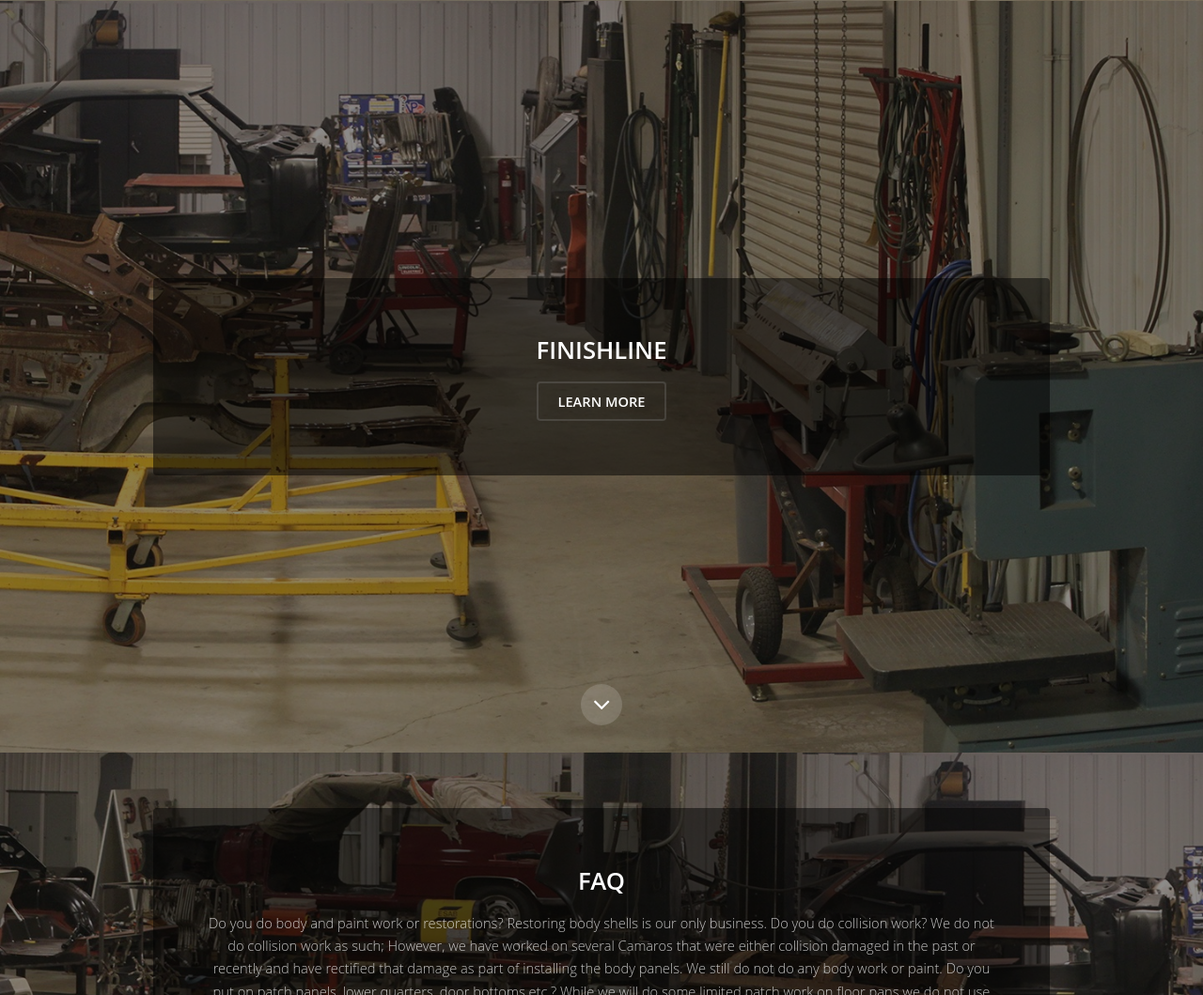
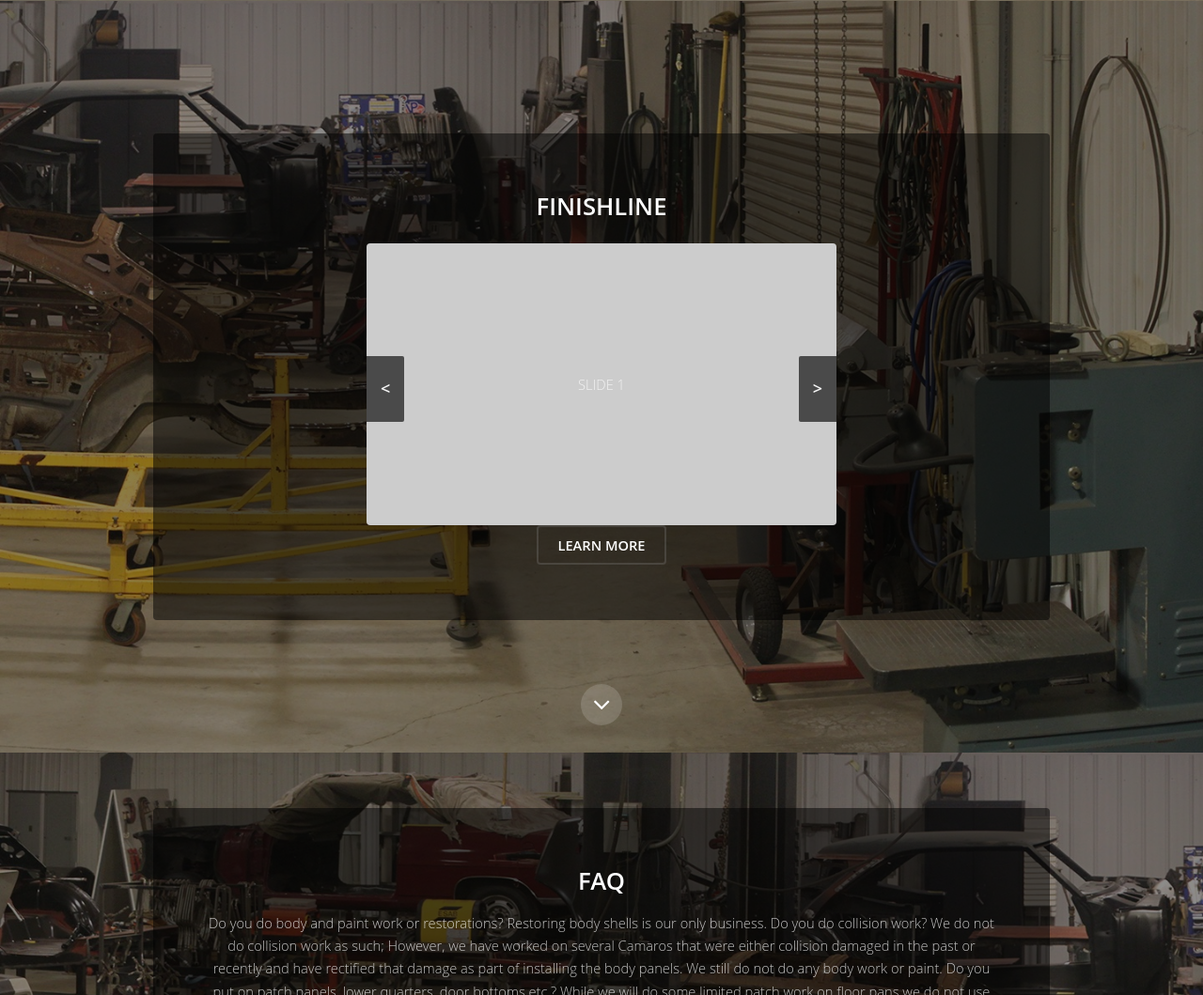
Before and after one commit to bgronback/NewAmdSite, a plain HTML site: page src/main/resources/static/index.html in a window 1280 px wide. Shown: the part 3199-4258 px from the top of the page at 94% size. Drawn offline with Linux system fonts and the light colour scheme; a web font is replaced by a local one.

Commit message:
https://github.com/bgronback/NewAmdSite/issues/6 menu links to section ID (TODO rest of them) https://github.com/bgronback/NewAmdSite/issues/5 beginnnings of left/right paging for FAQ and FinishLine (needs styling & content)

```diff
--- a/src/main/resources/static/assets/css/main.css
+++ b/src/main/resources/static/assets/css/main.css
@@ -1,6 +1,74 @@
 @charset "UTF-8";
 @import url(font-awesome.min.css);
 @import url("https://fonts.googleapis.com/css?family=Marmelad");
+
+
+
+#slider {
+	position: relative;
+	overflow: hidden;
+	margin: 20px auto 0 auto;
+	border-radius: 4px;
+}
+
+#slider ul {
+	position: relative;
+	margin: 0;
+	padding: 0;
+	height: 200px;
+	list-style: none;
+}
+
+#slider ul li {
+	position: relative;
+	display: block;
+	float: left;
+	margin: 0;
+	padding: 0;
+	width: 500px;
+	height: 300px;
+	background: #ccc;
+	text-align: center;
+	line-height: 300px;
+}
+
+a.control_prev, a.control_next {
+	position: absolute;
+	top: 40%;
+	z-index: 999;
+	display: block;
+	padding: 4% 3%;
+	width: auto;
+	height: auto;
+	background: #2a2a2a;
+	color: #fff;
+	text-decoration: none;
+	font-weight: 600;
+	font-size: 18px;
+	opacity: 0.8;
+	cursor: pointer;
+}
+
+a.control_prev:hover, a.control_next:hover {
+	opacity: 1;
+	-webkit-transition: all 0.2s ease;
+}
+
+a.control_prev {
+	border-radius: 0 2px 2px 0;
+}
+
+a.control_next {
+	right: 0;
+	border-radius: 2px 0 0 2px;
+}
+
+.slider_option {
+	position: relative;
+	margin: 10px auto;
+	width: 160px;
+	font-size: 18px;
+}
 
 /*
 	Road Trip by TEMPLATED
--- a/src/main/resources/static/assets/js/main.js
+++ b/src/main/resources/static/assets/js/main.js
@@ -3,6 +3,54 @@
 	templated.co @templatedco
 	Released for free under the Creative Commons Attribution 3.0 license (templated.co/license)
 */
+
+jQuery(document).ready(function ($) {
+
+	var slideCount = $('#slider ul li').length;
+	var slideWidth = $('#slider ul li').width();
+	var slideHeight = $('#slider ul li').height();
+	var sliderUlWidth = slideCount * slideWidth;
+
+	$('#slider').css({ width: slideWidth, height: slideHeight });
+
+	$('#slider ul').css({ width: sliderUlWidth, marginLeft: - slideWidth });
+
+	$('#slider ul li:last-child').prependTo('#slider ul');
+
+	function moveLeft() {
+		$('#slider ul').animate({
+			left: + slideWidth
+		}, 200, function () {
+			$('#slider ul li:last-child').prependTo('#slider ul');
+			$('#slider ul').css('left', '');
+		});
+	};
+
+	function moveRight() {
+		$('#slider ul').animate({
+			left: - slideWidth
+		}, 200, function () {
+			$('#slider ul li:first-child').appendTo('#slider ul');
+			$('#slider ul').css('left', '');
+		});
+	};
+
+	$('a.control_prev').click(function (event) {
+		moveLeft();
+        event.preventDefault()
+	});
+
+	$('a.control_next').click(function (event) {
+		moveRight();
+        event.preventDefault()
+	});
+
+});
+
+
+
+
+
 
 (function($) {
 
--- a/src/main/resources/static/index.html
+++ b/src/main/resources/static/index.html
@@ -19,7 +19,7 @@
 				<ul class="links">
 					<li><a href="index.html">Home</a></li>
 					<li><a href="elements.html">Estimate</a></li>
-					<li><a href="index.html">FinishLine</a></li>
+					<li><a href="#three">FinishLine</a></li>
 					<li><a href="index.html">FAQ</a></li>
 					<li><a href="index.html">Reference</a></li>
 					<li><a href="index.html">Contact</a></li>
@@ -111,6 +111,21 @@
 							<h2>FinishLine</h2>
 						</header>
 						<div class="content">
+
+
+							<!-- Slider from https://codepen.io/zuraizm/pen/vGDHl -->
+							<div id="slider">
+								<a href="#" class="control_next">></a>
+								<a href="#" class="control_prev"><</a>
+								<ul>
+									<li>SLIDE 1</li>
+									<li style="background: #aaa;">SLIDE 2</li>
+									<li>SLIDE 3</li>
+									<li style="background: #aaa;">SLIDE 4</li>
+								</ul>
+							</div>
+
+
 						</div>
 						<footer>
 							<a href="finish_line.html" class="button alt">Learn More</a>
```
